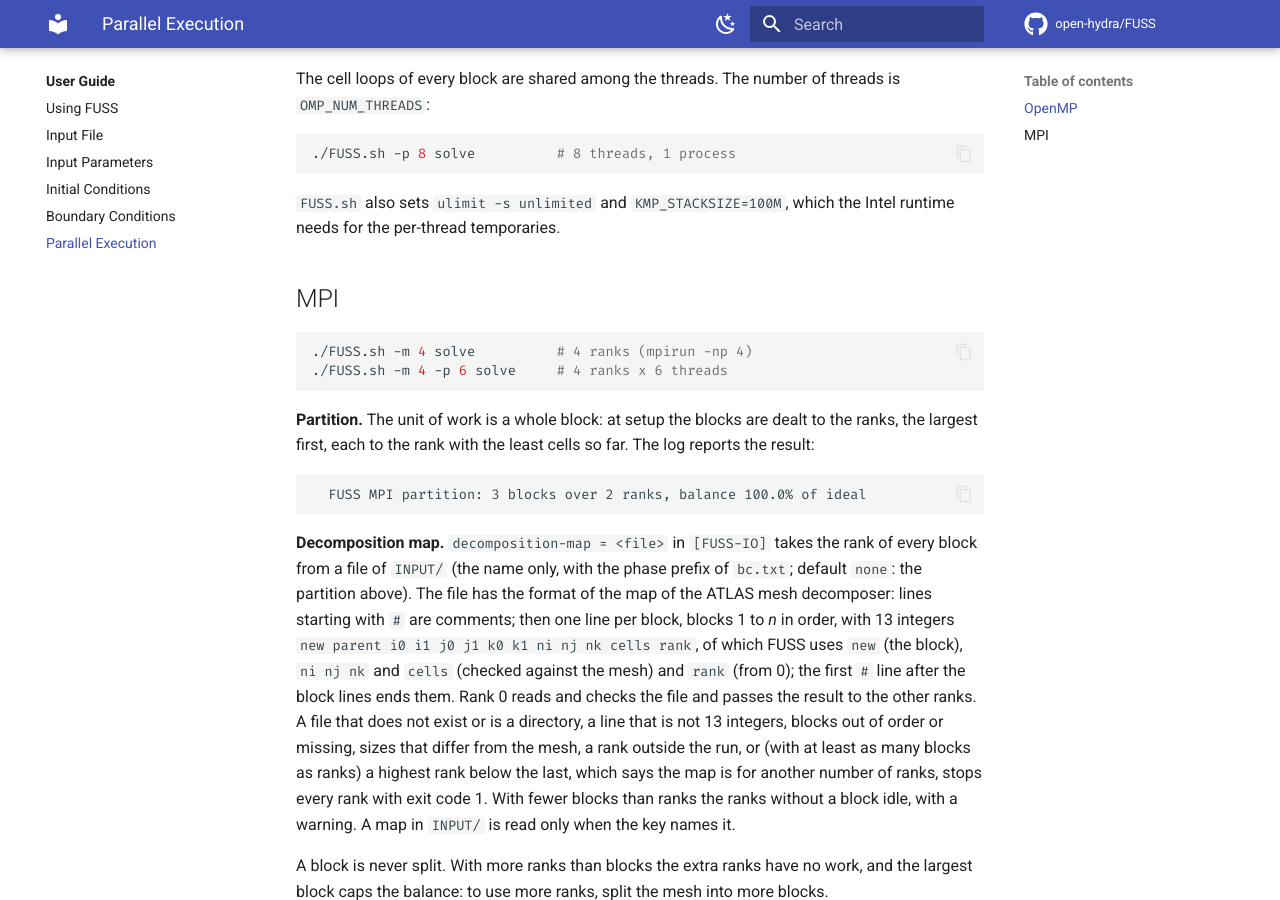
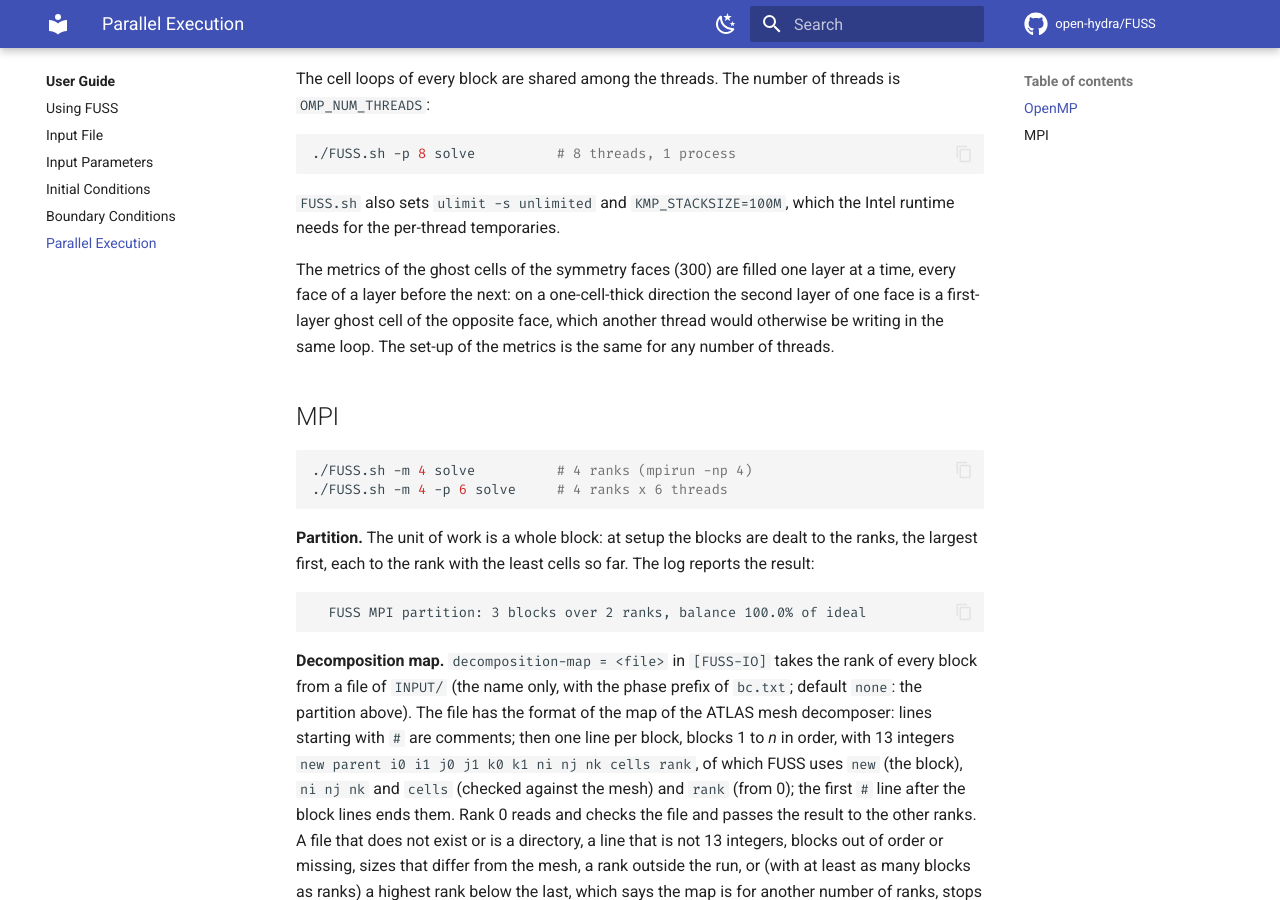
Before and after one commit to open-hydra/FUSS, an MkDocs documentation site: the page built from docs/user/parallel.md, in a window 1280 px wide and 900 px high, scrolled down 329 px. Built offline with MkDocs 1.6.1 and Material for MkDocs 9.7.7, drawn with Linux system fonts in a browser that asks for light colours; comment, search, counter and statistics services are not loaded.

Commit message:
Symmetry ghost layers filled one layer at a time (MOSE f63f9af)
Symptom: Setup_Metrics took all gc layers of every record in one omp do (BC_Symmetry_Metrics looped over g inside). In a
direction with one cell, layer 2 of one face copies cell g - 1 = 1 behind the face, which is the first ghost cell of the
opposite face, written by another thread in the same loop (the 2-D k faces, documented as zero-flux 0 or 300): a data race.
No bit-visible effect: nothing reads those layers.

BC_Symmetry_Metrics takes the layer g as argument (Mg, dlg, volg intent inout); Setup_Metrics fills layer 1 of the symmetry
faces with the other records and layers g >= 2 each in its own omp do after the barrier. docs/user/parallel.md.

Declared effect: none (no 300 face in the 24 decks; the patch family `sym` has 300 on a j face): 0 bytes.

Co-Authored-By: Claude Fable 5.1 <noreply@anthropic.com>

````diff
--- a/docs/user/parallel.md
+++ b/docs/user/parallel.md
@@ -11,6 +11,8 @@ The cell loops of every block are shared among the threads. The number of thread
 ```
 
 `FUSS.sh` also sets `ulimit -s unlimited` and `KMP_STACKSIZE=100M`, which the Intel runtime needs for the per-thread temporaries.
+
+The metrics of the ghost cells of the symmetry faces (300) are filled one layer at a time, every face of a layer before the next: on a one-cell-thick direction the second layer of one face is a first-layer ghost cell of the opposite face, which another thread would otherwise be writing in the same loop. The set-up of the metrics is the same for any number of threads.
 
 ## MPI
 
````
Also changed, not shown: 2 other files.
